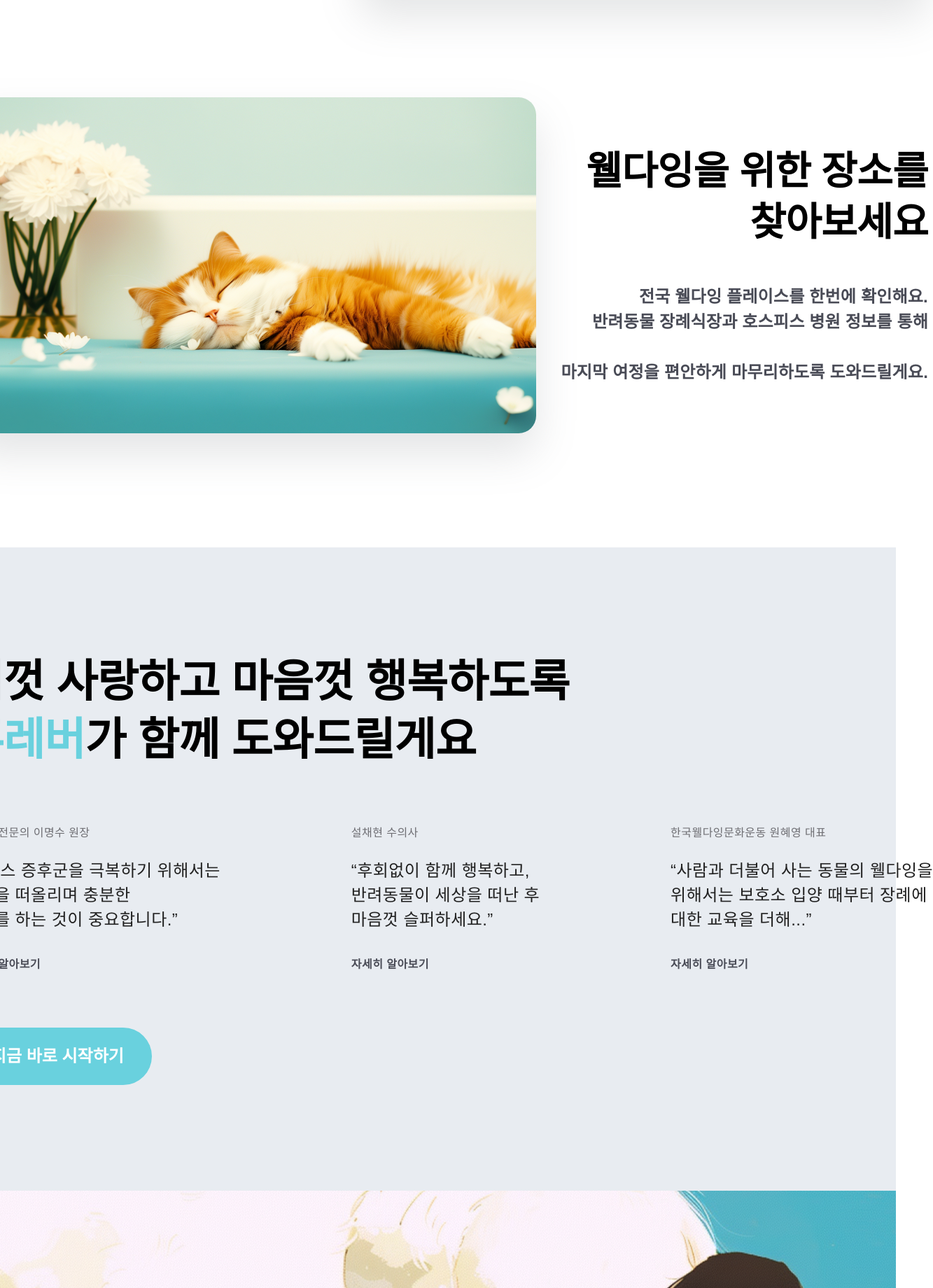
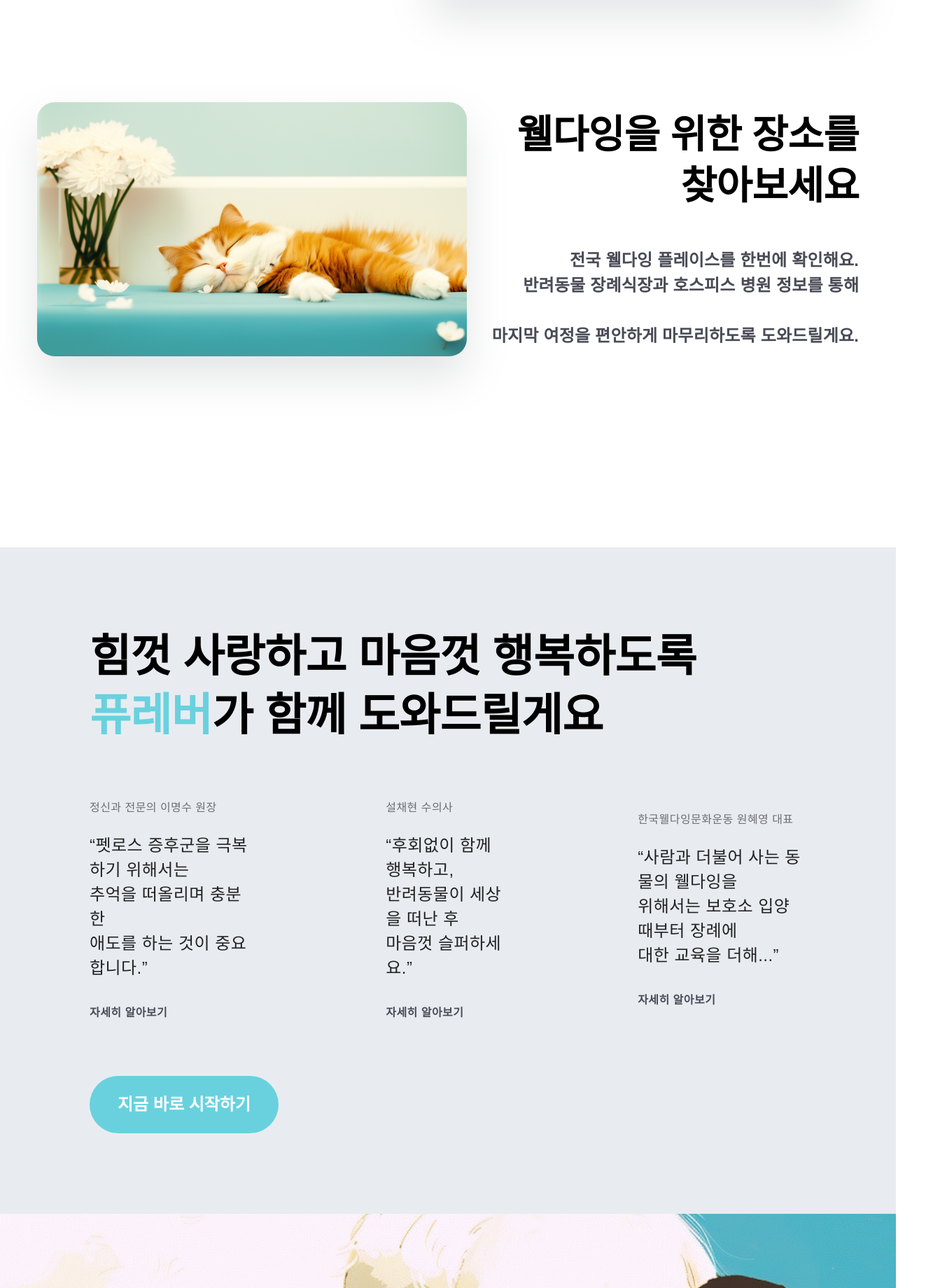
Before and after one commit to Team-Purever/FE, a React (Create React App) app in the folder hackathon/: page / in a window 1280 px wide. Shown: the part 2260-4100 px from the top of the page at 70% size, 1333 px wide, since content can reach past the window. Built offline with nearby package versions, Linux system fonts and the light colour scheme; a web font is replaced by a local one.

Commit message:
FIx : 홈화면 비율 수정

```diff
--- a/hackathon/src/pages/Home.jsx
+++ b/hackathon/src/pages/Home.jsx
@@ -116,6 +116,8 @@
     justify-content: center;
 `
 const Img = styled.img`
+    width: 48%;
+    min-width: 500px;
     box-shadow: 0px 30px 60px 0px rgba(122, 127, 131, 0.20);
     border-radius: 25px;
 `
@@ -123,9 +125,10 @@
     display: flex;
     flex-direction: column;
     align-items: flex-start;
+    width: 100%;
     gap: 78px;
     flex-shrink: 0;
-    padding: 151px 0px;
+    padding: 9% 10%;
 `
 const MintText = styled.span`
     color: #69D1DE;
@@ -272,9 +275,9 @@
                     <Quote>
                         <DoctorText>정신과 전문의 이명수 원장</DoctorText>
                         <QuoteText>
-                            “펫로스 증후군을 극복하기 위해서는 <br/>
-                            추억을 떠올리며 충분한 <br/>
-                            애도를 하는 것이 중요합니다.” <br/>
+                            “펫로스 증후군을 극복하기 위해서는<br/>
+                            추억을 떠올리며 충분한<br/>
+                            애도를 하는 것이 중요합니다.”<br/>
                         </QuoteText>
                         <DetailText href="https://www.mk.co.kr/news/it/10559989" target="_blank">자세히 알아보기</DetailText>
                     </Quote>
```
